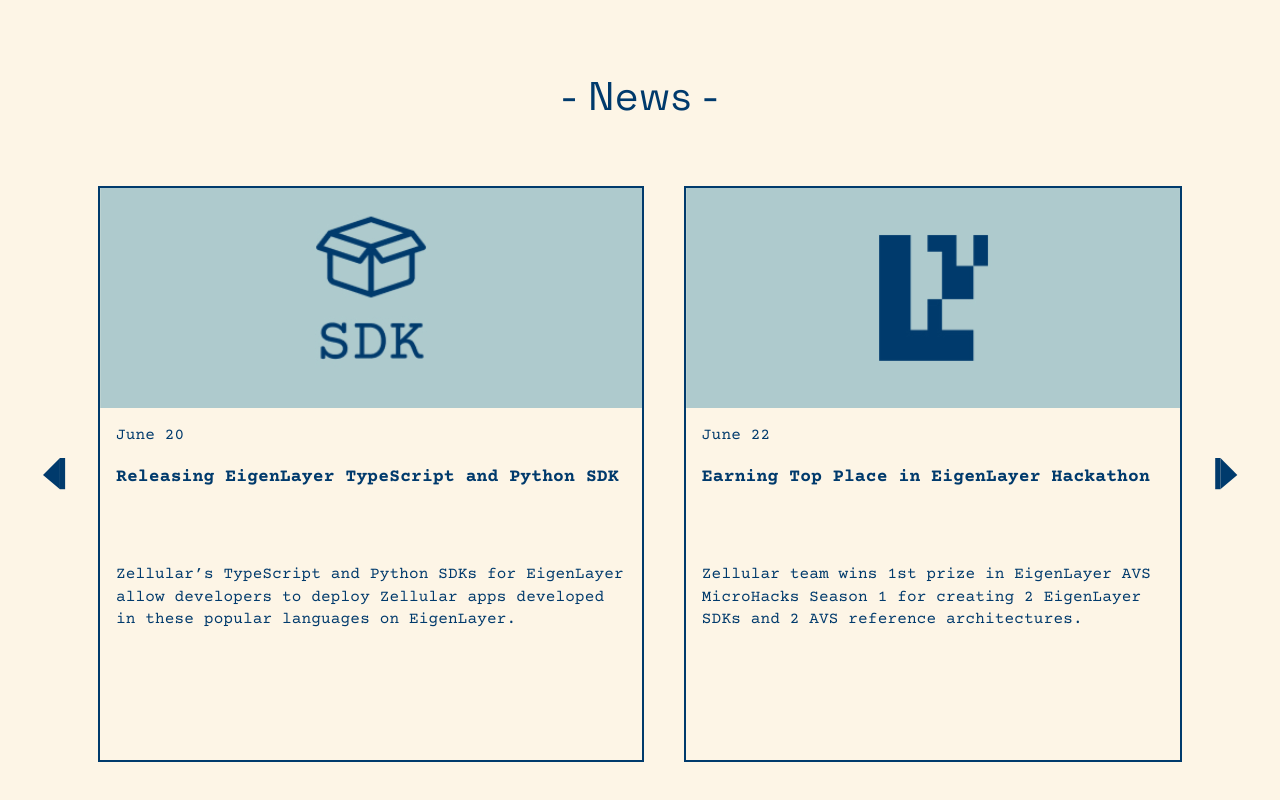
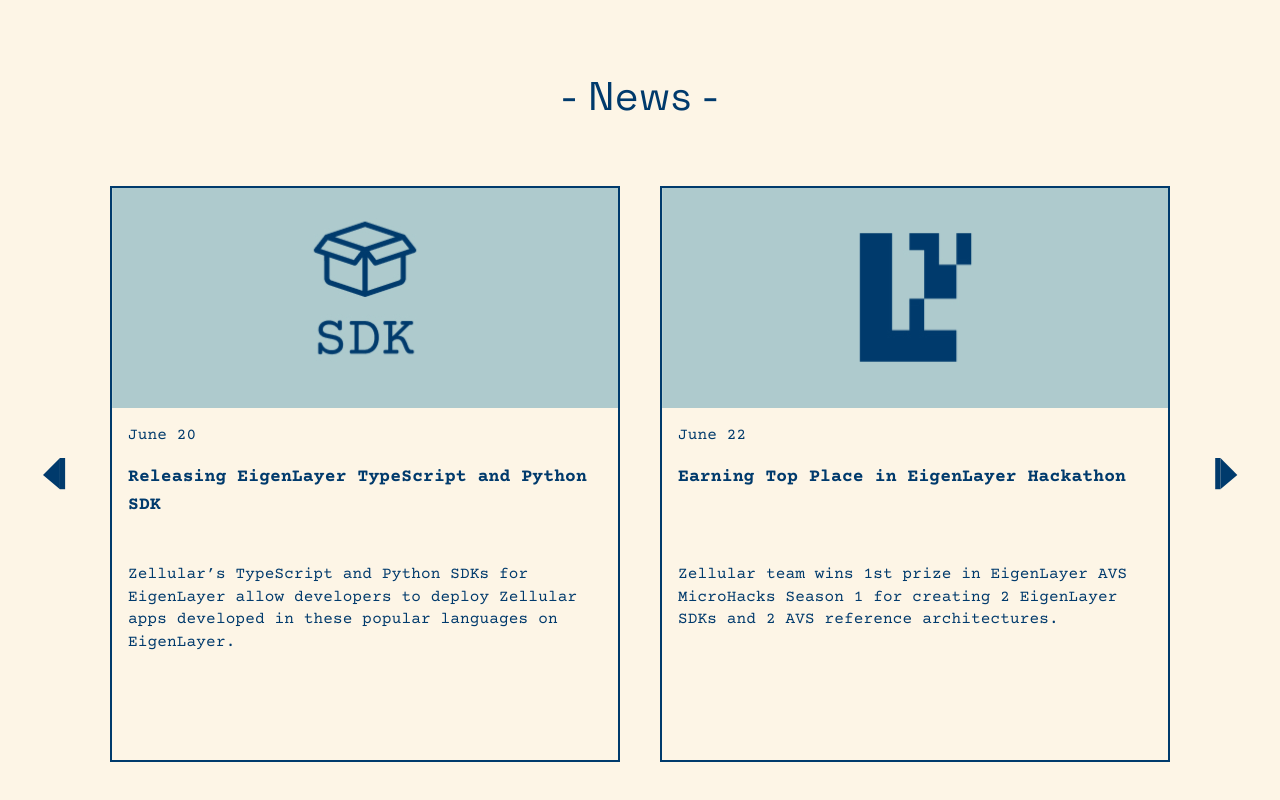
Before and after one commit to AzamHosseinian/Zellular-Ui, a React (Vite) app: page / in a window 1280 px wide. Shown: the part 3177-3977 px from the top of the page. Built offline with nearby package versions, Linux system fonts and the light colour scheme.

Commit message:
fixed news style

```diff
--- a/src/components/NewsSection.jsx
+++ b/src/components/NewsSection.jsx
@@ -111,7 +111,7 @@
         <div className="flex gap-[40px] justify-center w-full items-center">
           {getItemsToShow().map((item, index) => (
             <div key={index} className="flex items-center justify-center">
-              <div className="bg-[#FDF5E6] border-2 items-center hover:shadow-myShadow border-[#003A6C] w-[320px] sm:w-full h-[576px] flex flex-col justify-center transition-all duration-[0.2s] ease-[ease] hover:translate-x-[5px] hover:translate-y-[-5px]">
+              <div className="bg-[#FDF5E6] border-2 items-center hover:shadow-myShadow border-[#003A6C] w-[320px] sm:w-full sm:max-w-[510px] h-[576px] flex flex-col justify-center transition-all duration-[0.2s] ease-[ease] hover:translate-x-[5px] hover:translate-y-[-5px]">
                 <img
                   src={item.image}
                   alt={item.title}
```
